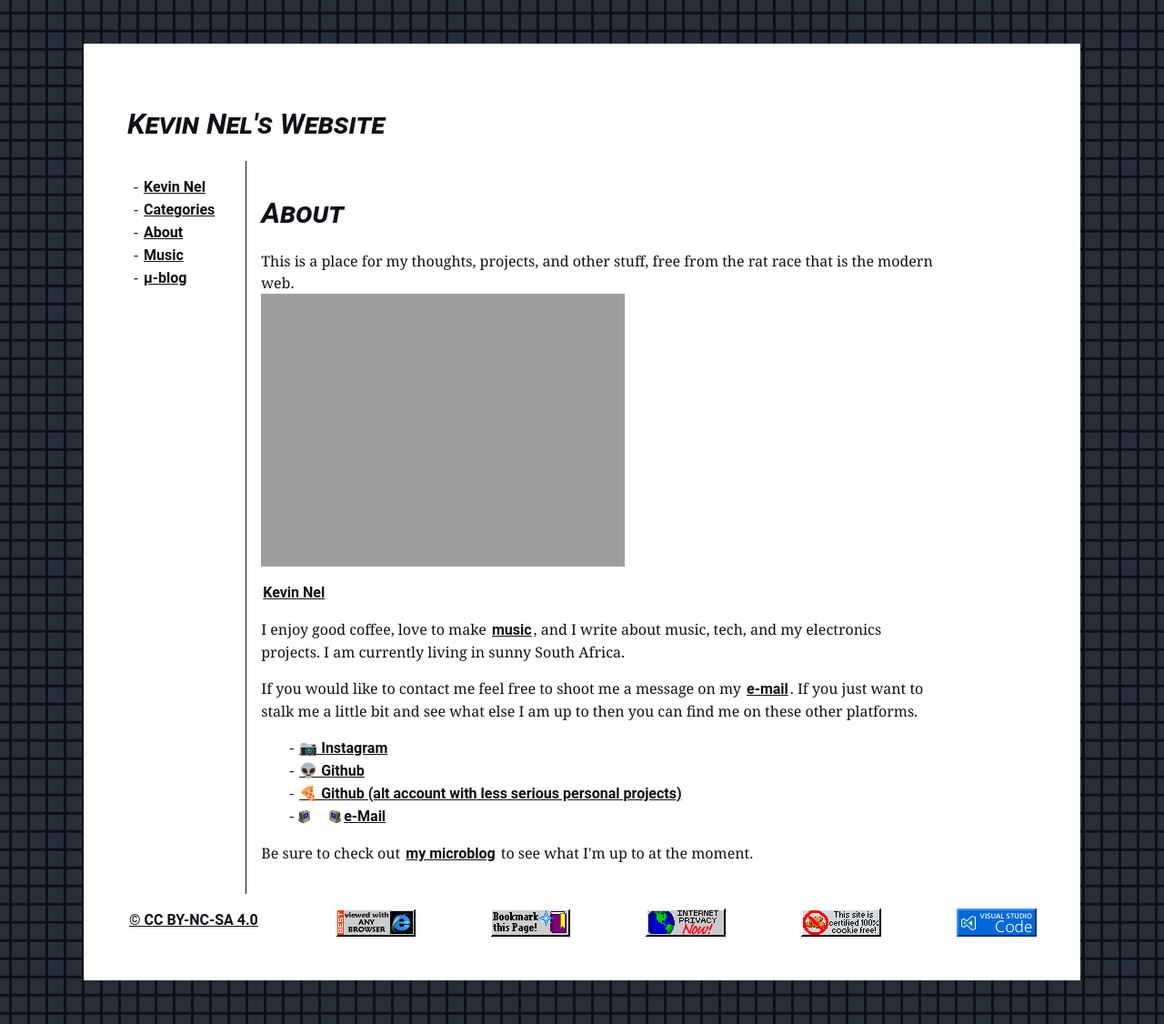
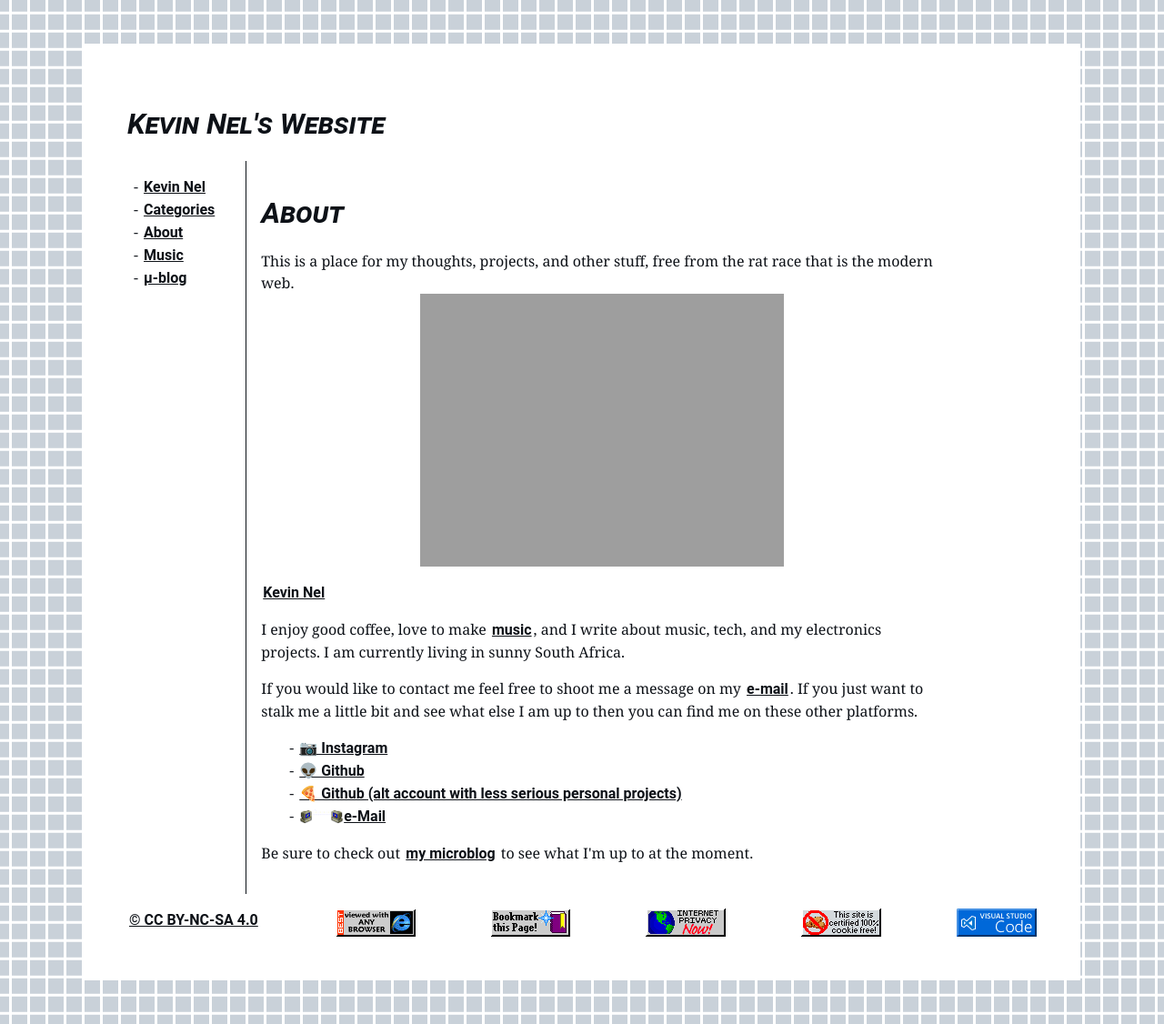
Before and after one commit to kevontheweb/kevontheweb.github.io, a Jekyll site: the page built from about.html, in a window 1280 px wide. Shown: the whole page at 91% size. Built offline with Jekyll 4.4.1, drawn with Linux system fonts in a browser that asks for light colours.

Commit message:
update styles

```diff
--- a/about.html
+++ b/about.html
@@ -35,7 +35,7 @@ permalink: /about/
       <a class="u-url" rel="me" href="https://github.com/plainoldcheese">&#127829;&nbsp;Github (alt account with less serious personal projects)</a>
     </li>
     <li>
-      <img src="/assets/images/stickers/EMAIL.gif" style="display:inline;vertical-align:middle;" height="16px"><a href="mailto://kevinnel@tuta.io">e-Mail</a>
+      <a href="mailto://kevinnel@tuta.io"><img src="/assets/images/stickers/EMAIL.gif" style="display:inline;vertical-align:middle;" height="16px">e-Mail</a>
     </li>
   </ul>
 </section>
--- a/assets/css/oldschool.css
+++ b/assets/css/oldschool.css
@@ -1,9 +1,9 @@
 :root {
-  --text-color: #c9d1d9;
-  --bg-color: #0d1117;
-  --accent-color: #272e38;
-  --alt-text-color: #c9d1d9;
-  --selection-color: #3eb1ab;
+  --text-color: #b2b6b9;
+  --bg-color: #141414;
+  --accent-color: #1b1b1b;
+  --alt-text-color: #b2b6b9;
+  --selection-color: #b2b6b9;
   --content-width: 1000px;
 }
 
@@ -19,10 +19,11 @@
 
 ::selection {
   background: var(--selection-color);
+  color: var(--bg-color);
 }
 html {
-  background: linear-gradient(90deg, #0d1117 15%, transparent 1%) center,
-    linear-gradient(#0d1117 15%, transparent 1%) center, #272e38;
+  background: linear-gradient(90deg, var(--bg-color) 15%, transparent 1%) center,
+    linear-gradient(var(--bg-color) 15%, transparent 1%) center, var(--accent-color);
   background-size: 20px 20px;
 }
 /* layout of page */
@@ -106,6 +107,7 @@ nav ul {
 img {
   max-width: 60%;
   display: block;
+  margin: auto;
   object-fit: scale-down;
 }
 hr {
```
Also changed, not shown: _drafts/federated-and-open-source-social-sites-that-dont-suck.md (+2 -0 lines).
